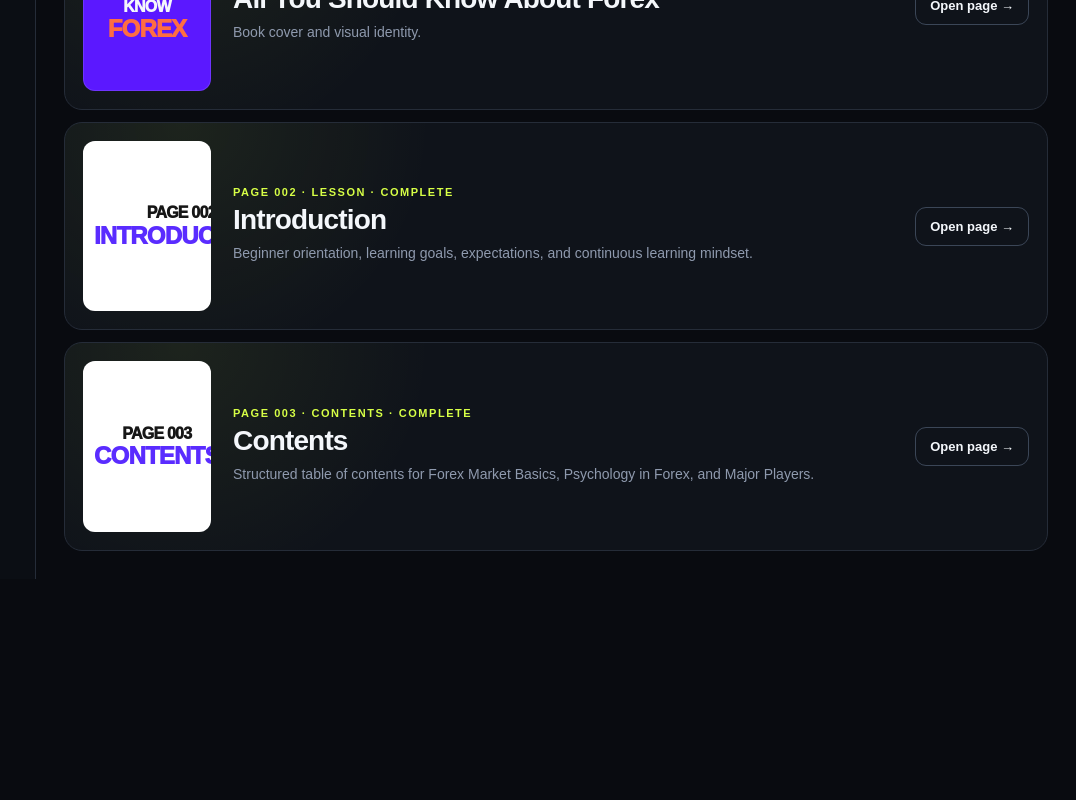
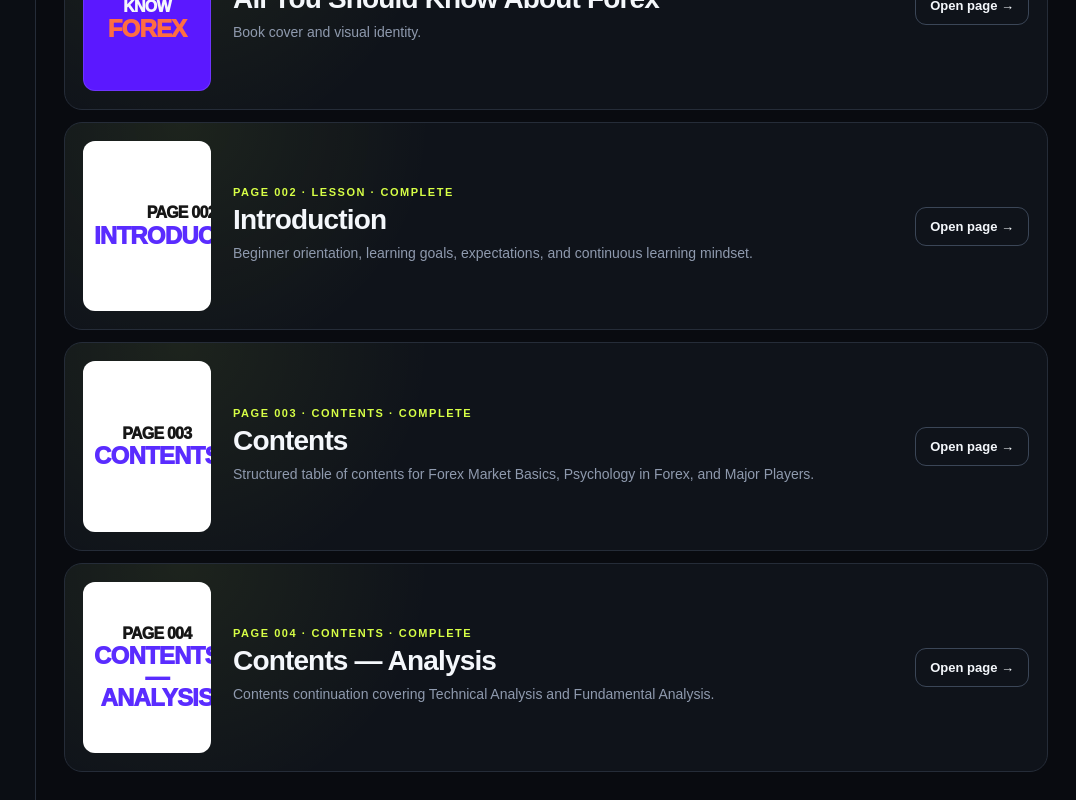
Before and after one commit to tjdrprns2001-coder/-pulse-radar-pro-v3, a Next.js app in the folder forex-book-lab/: page /book in a window 1280 px wide. Shown: the part 435-1235 px from the top of the page, without its empty margins (204-1280 px from the left). Before the commit the page ends 1014 px from the top, so only its background shows below. Built offline with nearby package versions, Linux system fonts and the light colour scheme.

Commit message:
forex-book-lab: complete page 004 book-manifest.ts

```diff
--- a/forex-book-lab/src/features/book/book-manifest.ts
+++ b/forex-book-lab/src/features/book/book-manifest.ts
@@ -38,6 +38,15 @@ export const BOOK_PAGES: BookPageMeta[] = [
     source: "All you should know about Forex-1-200.pdf",
     summary: "Structured table of contents for Forex Market Basics, Psychology in Forex, and Major Players.",
   },
+  {
+    number: 4,
+    slug: "4",
+    title: "Contents — Analysis",
+    kind: "contents",
+    status: "complete",
+    source: "All you should know about Forex-1-200.pdf",
+    summary: "Contents continuation covering Technical Analysis and Fundamental Analysis.",
+  },
 ];
 
 export function getBookPage(number: number) {
```
